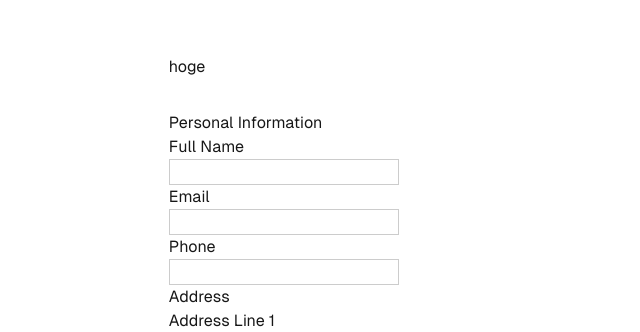
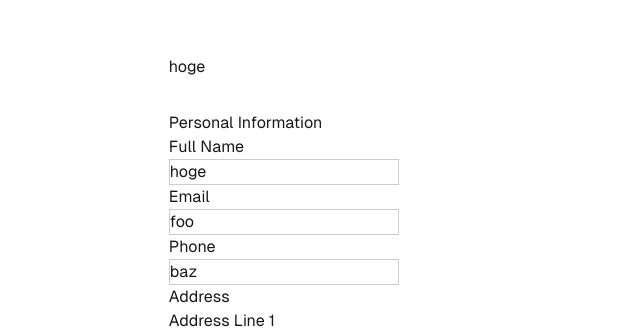
Before and after one commit to shooist/study-nextjs-pages-router, a Next.js app: page / in a window 1280 px wide. Shown: the part 109-441 px from the top of the page, without its empty margins (319-959 px from the left). Built offline with nearby package versions, Linux system fonts and the light colour scheme.

Commit message:
初期値を設定

```diff
--- a/src/components/People/People.tsx
+++ b/src/components/People/People.tsx
@@ -1,11 +1,11 @@
 
 import { useAppForm } from '@/libs/tanStackForm/form'
 import { AddressFields } from './address-fields'
-import { peopleFormOpts } from './shared-form'
+import { initialValues } from './shared-form'
 
 export const PeoplePage = () => {
   const form = useAppForm({
-    ...peopleFormOpts,
+    defaultValues: initialValues,
     // validators: {
     //   onChange: ({ value }) => {
     //     const errors = {
--- a/src/components/People/shared-form.tsx
+++ b/src/components/People/shared-form.tsx
@@ -18,3 +18,20 @@ export const peopleFormOpts = formOptions({
     },
   },
 })
+
+export const initialValues = {
+  fullName: 'hoge',
+  email: 'foo',
+  phone: 'baz',
+  address: {
+    line1: '',
+    line2: '',
+    city: '',
+    state: '',
+    zip: '',
+  },
+  emergencyContact: {
+    fullName: '',
+    phone: '',
+  },
+}
```
